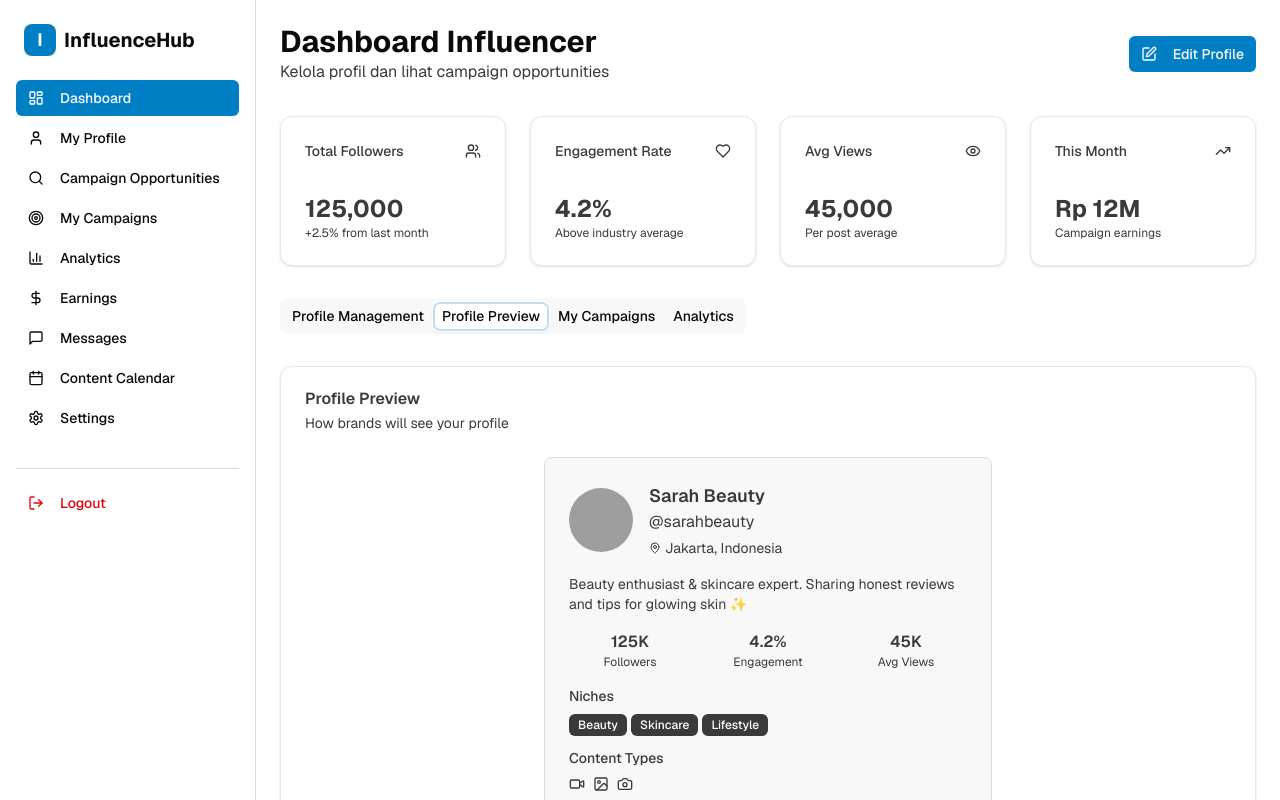
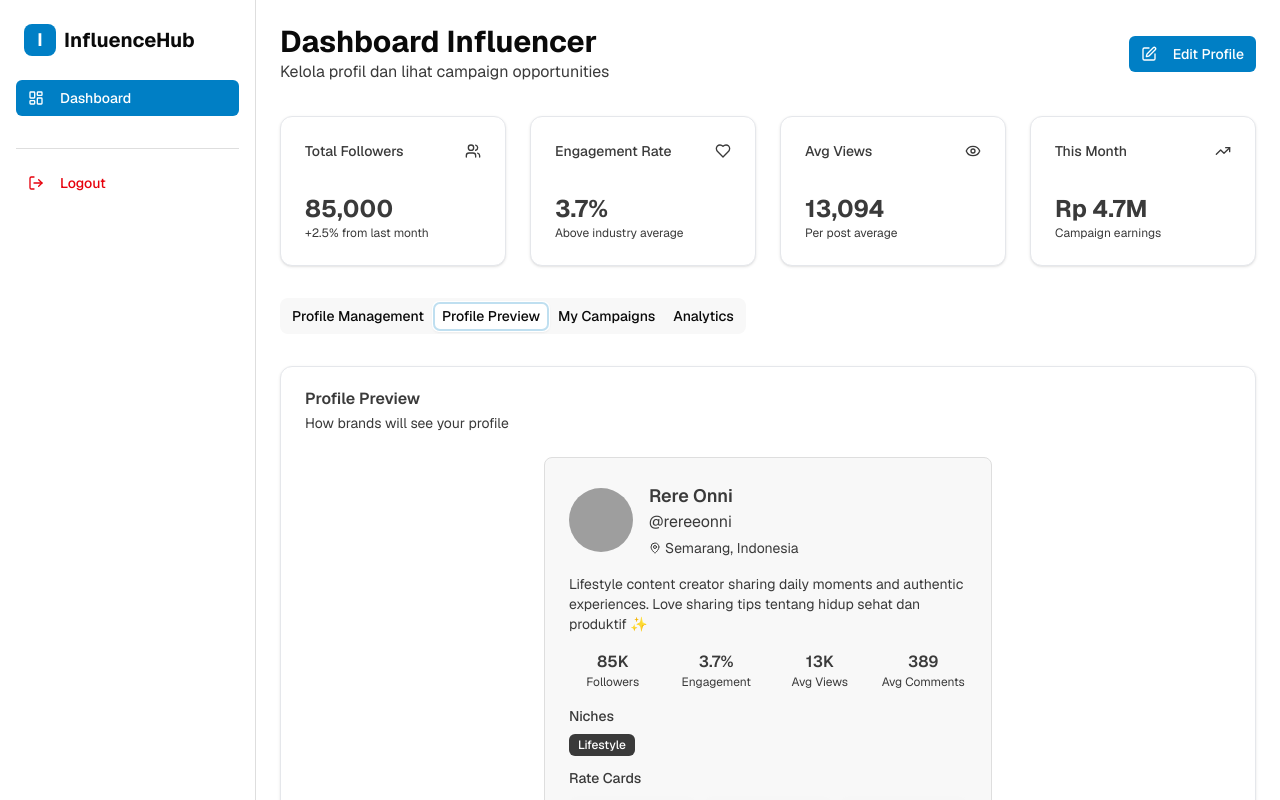
Before and after one commit to AzrilFahmiardi/dashboard-datathon2025, a Next.js app: page /dashboard/influencer in a window 1280 px wide. Both pictures are taken after a click on the tab "Profile Preview". Built offline with nearby package versions, Linux system fonts and the light colour scheme; grey boxes are pictures that could not be loaded.

Commit message:
featL finishing page influencer

```diff
--- a/app/dashboard/influencer/page.tsx
+++ b/app/dashboard/influencer/page.tsx
@@ -13,50 +13,92 @@ import { Textarea } from "@/components/ui/textarea"
 import { Users, Heart, Eye, MapPin, Edit, Camera, Video, ImageIcon, TrendingUp } from "lucide-react"
 import { InfluencerSidebar } from "@/components/influencer-sidebar"
 
-// Mock data untuk influencer profile
+// Mock data untuk influencer profile berdasarkan struktur data real
 const influencerProfile = {
-  name: "Sarah Beauty",
-  username: "@sarahbeauty",
+  name: "Rere Onni",
+  username: "@rereeonni",
+  influencerId: "INF001",
   avatar: "/placeholder.svg?height=80&width=80",
-  followers: 125000,
-  engagement: 4.2,
-  topNiches: ["Beauty", "Skincare", "Lifestyle"],
-  location: "Jakarta, Indonesia",
-  bio: "Beauty enthusiast & skincare expert. Sharing honest reviews and tips for glowing skin ✨",
-  contentTypes: ["Reels", "Feeds", "Stories"],
+  tier: "Nano",
+  followers: 85000,
+  engagement: 3.7,
+  averageViews: 13094,
+  avgPostLike: 2151,
+  avgComment: 389,
+  topNiches: ["Lifestyle"],
+  contentTypes: ["Reels", "Feeds", "Stories"], // Added back for compatibility
+  location: "Semarang, Indonesia",
+  bio: "Lifestyle content creator sharing daily moments and authentic experiences. Love sharing tips tentang hidup sehat dan produktif ✨",
+  rateCards: {
+    story: 300000,
+    feeds: 800000,
+    reels: 1800000
+  },
+  familiarityMedia: 90,
+  trendingStatus: true,
+  likeabilitySentiment: "Positive",
+  campaignSuccess: false,
+  hasRelevantHistory: false,
+  behaviorConsistency: true,
+  randomEndorseRate: 0.35,
   audienceDemographic: {
     ageGroups: [
-      { range: "18-24", percentage: 35 },
-      { range: "25-34", percentage: 45 },
-      { range: "35-44", percentage: 20 },
+      { range: "35-44", percentage: 45 },
+      { range: "13-17", percentage: 31 },
+      { range: "25-34", percentage: 9 },
+      { range: "45-54", percentage: 6 },
+      { range: "55-64", percentage: 5 },
+      { range: "18-24", percentage: 4 }
     ],
-    gender: { female: 78, male: 22 },
-    topLocations: ["Jakarta", "Bandung", "Surabaya", "Medan"],
+    gender: {
+      female: 81,
+      male: 18,
+      unspecified: 1
+    },
+    topLocations: [
+      { city: "Semarang", percent: 42 },
+      { city: "Bandung", percent: 34 },
+      { city: "Jakarta", percent: 24 }
+    ],
+    topCountries: [
+      { country: "Indonesia", percent: 80 },
+      { country: "Thailand", percent: 14 },
+      { country: "Malaysia", percent: 6 }
+    ]
   },
-  usp: "Authentic product reviews with before/after results. Focus on affordable skincare for Indonesian skin types.",
-  averageViews: 45000,
-  averageLikes: 3200,
-  averageComments: 180,
+  usp: "Authentic lifestyle content dengan engagement tinggi di kalangan dewasa. Fokus pada konten relatable untuk working professionals.",
 }
 
 const recentCampaigns = [
   {
     id: 1,
-    brand: "Wardah",
-    product: "Perfect Bright Serum",
+    brand: "Unilever",
+    product: "Lifebuoy Hand Sanitizer",
     status: "Completed",
-    earnings: "Rp 8,500,000",
-    deliverables: "2 Reels, 1 Feed",
+    earnings: "Rp 2,100,000",
+    deliverables: "1 Reels, 2 Stories",
     date: "Jan 2025",
+    contentType: "Lifestyle Integration"
   },
   {
     id: 2,
-    brand: "Somethinc",
-    product: "Niacinamide Serum",
+    brand: "Shopee",
+    product: "Flash Sale Campaign",
     status: "In Progress",
-    earnings: "Rp 12,000,000",
-    deliverables: "3 Reels, 2 Feeds",
+    earnings: "Rp 1,800,000",
+    deliverables: "3 Reels, 1 Feed",
     date: "Feb 2025",
+    contentType: "Product Showcase"
+  },
+  {
+    id: 3,
+    brand: "Local Brand",
+    product: "Healthy Snack Review",
+    status: "Completed",
+    earnings: "Rp 800,000",
+    deliverables: "1 Feed, 3 Stories",
+    date: "Dec 2024",
+    contentType: "Product Review"
   },
 ]
 
@@ -123,7 +165,7 @@ export default function InfluencerDashboard() {
                 <TrendingUp className="h-4 w-4 text-muted-foreground" />
               </CardHeader>
               <CardContent>
-                <div className="text-2xl font-bold">Rp 12M</div>
+                <div className="text-2xl font-bold">Rp 4.7M</div>
                 <p className="text-xs text-muted-foreground">Campaign earnings</p>
               </CardContent>
             </Card>
@@ -305,7 +347,7 @@ export default function InfluencerDashboard() {
 
                     <p className="text-sm mb-4">{profile.bio}</p>
 
-                    <div className="grid grid-cols-3 gap-4 mb-4">
+                    <div className="grid grid-cols-4 gap-4 mb-4">
                       <div className="text-center">
                         <div className="font-semibold">{(profile.followers / 1000).toFixed(0)}K</div>
                         <div className="text-xs text-muted-foreground">Followers</div>
@@ -317,6 +359,10 @@ export default function InfluencerDashboard() {
                       <div className="text-center">
                         <div className="font-semibold">{(profile.averageViews / 1000).toFixed(0)}K</div>
                         <div className="text-xs text-muted-foreground">Avg Views</div>
+                      </div>
+                      <div className="text-center">
+                        <div className="font-semibold">{profile.avgComment}</div>
+                        <div className="text-xs text-muted-foreground">Avg Comments</div>
                       </div>
                     </div>
 
@@ -333,17 +379,20 @@ export default function InfluencerDashboard() {
                       </div>
 
                       <div>
-                        <div className="text-sm font-medium mb-2">Content Types</div>
-                        <div className="flex space-x-2">
-                          {profile.contentTypes.includes("Reels") && (
-                            <Video className="w-4 h-4 text-muted-foreground" />
-                          )}
-                          {profile.contentTypes.includes("Feeds") && (
-                            <ImageIcon className="w-4 h-4 text-muted-foreground" />
-                          )}
-                          {profile.contentTypes.includes("Stories") && (
-                            <Camera className="w-4 h-4 text-muted-foreground" />
-                          )}
+                        <div className="text-sm font-medium mb-2">Rate Cards</div>
+                        <div className="grid grid-cols-3 gap-2">
+                          <div className="text-center bg-muted/50 rounded-lg p-2">
+                            <div className="text-sm font-semibold">Rp {(profile.rateCards.story / 1000).toFixed(0)}K</div>
+                            <div className="text-xs text-muted-foreground">Story</div>
+                          </div>
+                          <div className="text-center bg-muted/50 rounded-lg p-2">
+                            <div className="text-sm font-semibold">Rp {(profile.rateCards.feeds / 1000).toFixed(0)}K</div>
+                            <div className="text-xs text-muted-foreground">Feeds</div>
+                          </div>
+                          <div className="text-center bg-muted/50 rounded-lg p-2">
+                            <div className="text-sm font-semibold">Rp {(profile.rateCards.reels / 1000000).toFixed(1)}M</div>
+                            <div className="text-xs text-muted-foreground">Reels</div>
+                          </div>
                         </div>
                       </div>
                     </div>
@@ -413,14 +462,17 @@ export default function InfluencerDashboard() {
 
                 <Card className="hover:shadow-lg transition-shadow duration-200">
                   <CardHeader>
-                    <CardTitle>Top Locations</CardTitle>
+                    <CardTitle>Top Cities</CardTitle>
                   </CardHeader>
                   <CardContent>
                     <div className="space-y-2">
                       {profile.audienceDemographic.topLocations.map((location, index) => (
-                        <div key={location} className="flex justify-between items-center">
-                          <span className="text-sm">{location}</span>
-                          <Badge variant="outline">#{index + 1}</Badge>
+                        <div key={location.city} className="flex justify-between items-center">
+                          <span className="text-sm">{location.city}</span>
+                          <div className="flex items-center space-x-2">
+                            <span className="text-xs text-muted-foreground">{location.percent}%</span>
+                            <Badge variant="outline">#{index + 1}</Badge>
+                          </div>
                         </div>
                       ))}
                     </div>
--- a/components/influencer-sidebar.tsx
+++ b/components/influencer-sidebar.tsx
@@ -4,14 +4,6 @@ import { cn } from "@/lib/utils"
 import { Button } from "@/components/ui/button"
 import {
   LayoutDashboard,
-  User,
-  Target,
-  BarChart3,
-  Settings,
-  Search,
-  Calendar,
-  DollarSign,
-  MessageSquare,
   LogOut,
 } from "lucide-react"
 import Link from "next/link"
@@ -22,46 +14,6 @@ const sidebarItems = [
     title: "Dashboard",
     href: "/dashboard/influencer",
     icon: LayoutDashboard,
-  },
-  {
-    title: "My Profile",
-    href: "/dashboard/influencer/profile",
-    icon: User,
-  },
-  {
-    title: "Campaign Opportunities",
-    href: "/dashboard/influencer/opportunities",
-    icon: Search,
-  },
-  {
-    title: "My Campaigns",
-    href: "/dashboard/influencer/campaigns",
-    icon: Target,
-  },
-  {
-    title: "Analytics",
-    href: "/dashboard/influencer/analytics",
-    icon: BarChart3,
-  },
-  {
-    title: "Earnings",
-    href: "/dashboard/influencer/earnings",
-    icon: DollarSign,
-  },
-  {
-    title: "Messages",
-    href: "/dashboard/influencer/messages",
-    icon: MessageSquare,
-  },
-  {
-    title: "Content Calendar",
-    href: "/dashboard/influencer/calendar",
-    icon: Calendar,
-  },
-  {
-    title: "Settings",
-    href: "/dashboard/influencer/settings",
-    icon: Settings,
   },
 ]
 
```
